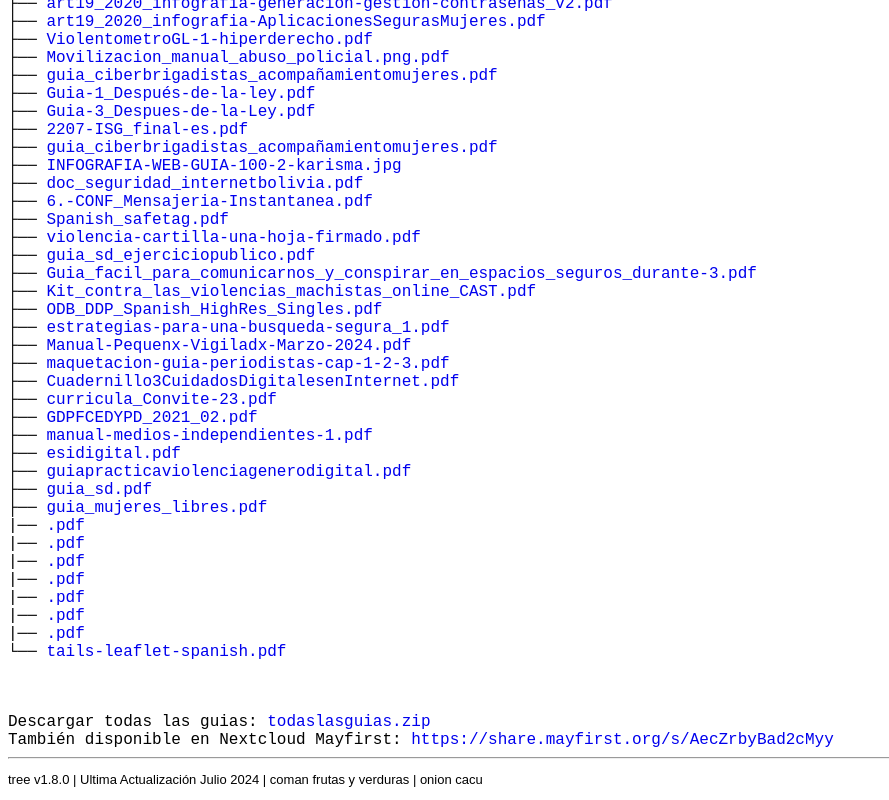
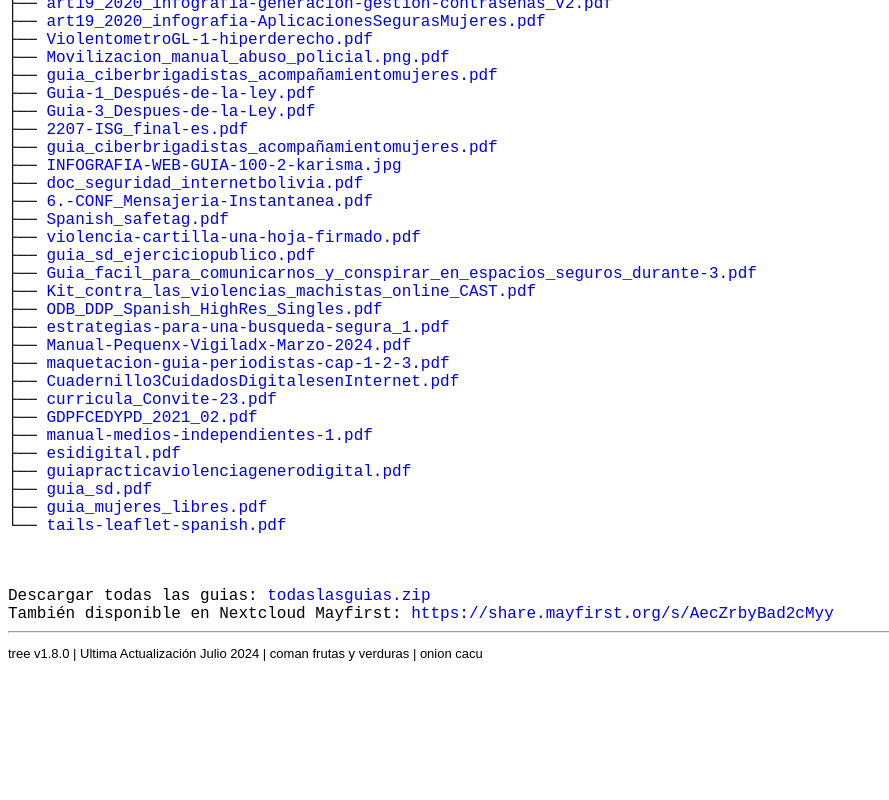
Before and after one commit to carlosm2/materiales-cuidado, a plain HTML site: page index.html in a window 1280 px wide. Shown: the part 1651-2451 px from the top of the page, without its empty margins (0-889 px from the left). After the commit the page ends 2325 px from the top, so only its background shows below. Drawn offline with Linux system fonts and the light colour scheme.

Commit message:
Update index.html

```diff
--- a/index.html
+++ b/index.html
@@ -144,13 +144,6 @@
 	├── <a href="./guiapracticaviolenciagenerodigital.pdf">guiapracticaviolenciagenerodigital.pdf</a><br>
 	├── <a href="./guia_sd.pdf">guia_sd.pdf</a><br>
 	├── <a href="./guia_mujeres_libres.pdf">guia_mujeres_libres.pdf</a><br>
-	|── <a href="./.pdf">.pdf</a><br>
-	|── <a href="./.pdf">.pdf</a><br>
-	|── <a href="./.pdf">.pdf</a><br>
-	|── <a href="./.pdf">.pdf</a><br>
-	|── <a href="./.pdf">.pdf</a><br>
-	|── <a href="./.pdf">.pdf</a><br>
-	|── <a href="./.pdf">.pdf</a><br>
 	└── <a href="./tails-leaflet-spanish.pdf">tails-leaflet-spanish.pdf</a><br>
 
 
```
